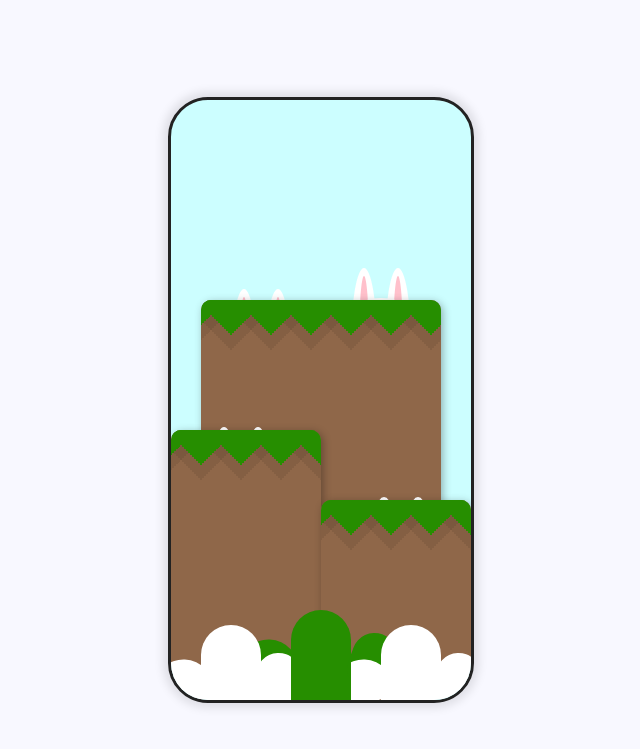
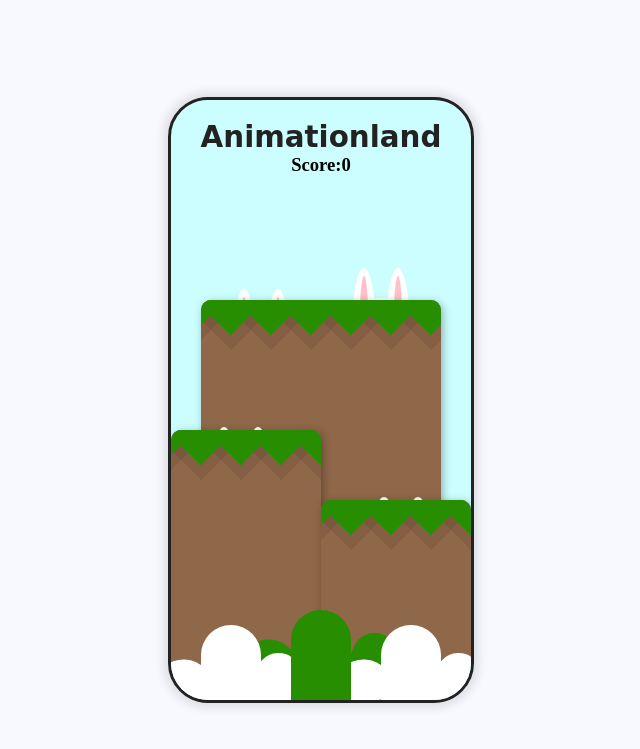
Before and after one commit to Geaglts/animationland, a plain HTML site: page index.html in a window 1280 px wide. Shown: the whole page, without its empty margins (319-959 px from the left). Drawn offline with Linux system fonts and the light colour scheme.

Commit message:
El contador ya funciona

```diff
--- a/index.html
+++ b/index.html
@@ -65,6 +65,8 @@
 				<div class="cloud top-cloud"></div>
 				<div class="cloud right-cloud"></div>
 			</div>
+			<h1 class="title">Animationland</h1>
+			<p class="score">Score:</p>
 		</div>
 	</body>
 </html>
--- a/main.css
+++ b/main.css
@@ -19,8 +19,19 @@ body {
 	place-items: center;
 }
 
-.total::after {
-	content: counter(game);
+.phone .title {
+	color: #222;
+	font-size: 22pt;
+	font-family: cursive;
+	text-align: center;
+	margin-bottom: 0;
+}
+
+.phone .score {
+	text-align: center;
+	margin-top: 0;
+	font-weight: bold;
+	font-size: 14pt;
 }
 
 .phone {
@@ -51,10 +62,6 @@ body {
 	height: 80px;
 	z-index: 2;
 	appearance: none;
-}
-
-.capa input[type="checkbox"]:checked {
-	counter-increment: game;
 }
 
 .capa-1 {
@@ -304,3 +311,11 @@ body {
 		bottom: 0;
 	}
 }
+
+.capa input[type="checkbox"]:checked {
+	counter-increment: game;
+}
+
+.phone .score::after {
+	content: counter(game);
+}
```
